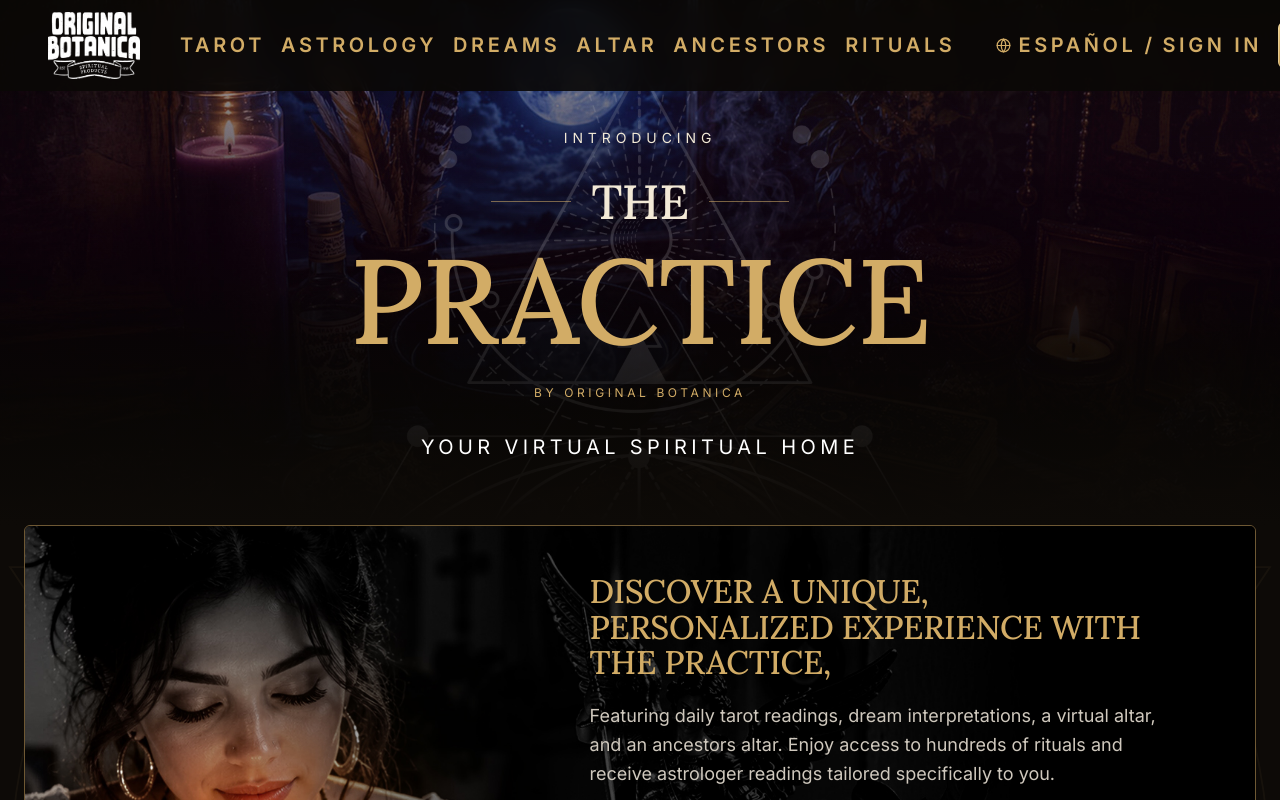
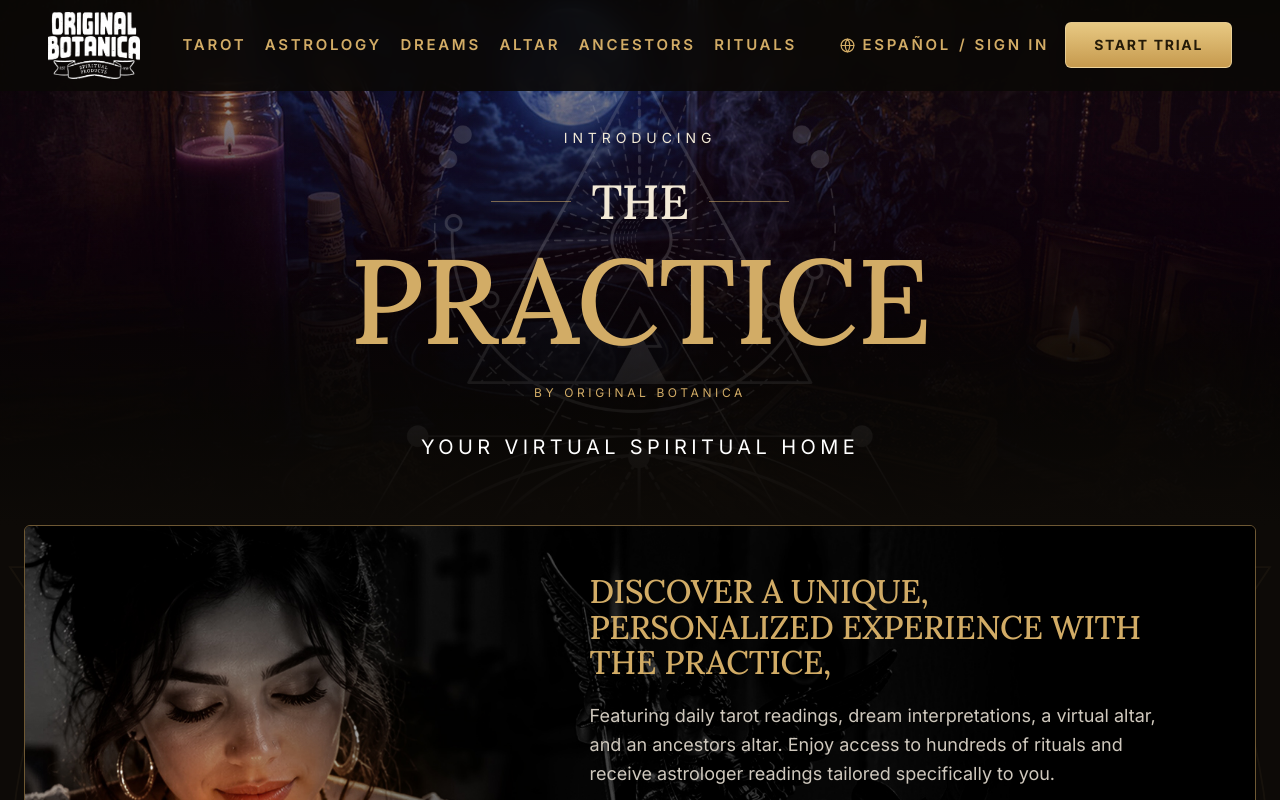
Before and after one commit to originalbotanica/dashboard-originalbotanica, a Next.js app: page / in a window 1280 px wide. Shown: the top 800 px of the page. Built offline with nearby package versions, Linux system fonts and the light colour scheme; no server answers.

Commit message:
Marketing header: smaller nav type (20px -> 15px), matching the member nav

```diff
--- a/components/marketing-header.tsx
+++ b/components/marketing-header.tsx
@@ -28,7 +28,7 @@
           />
         </Link>
         {/* Tool links, center — desktop only (the tiles cover mobile). */}
-        <nav className="hidden lg:flex flex-1 items-center justify-evenly gap-4 px-6 text-[20px] font-semibold tracking-[0.12em] uppercase whitespace-nowrap">
+        <nav className="hidden lg:flex flex-1 items-center justify-evenly gap-4 px-6 text-[15px] font-semibold tracking-[0.12em] uppercase whitespace-nowrap">
           {(
             [
               ["lp.featTarot", "/tools/tarot"],
@@ -42,7 +42,7 @@
             <Link
               key={href}
               href={href}
-              className="nav-link !text-[20px] !text-[#d2ac66] hover:!text-[#f0d9a6] transition-colors"
+              className="nav-link !text-[15px] !text-[#d2ac66] hover:!text-[#f0d9a6] transition-colors"
             >
               {t(locale, key)}
             </Link>
@@ -51,12 +51,12 @@
         {/* Right side sizes down hard at phone widths so "Sign in" never
             clips off the edge on ~360px Android screens. */}
         <nav className="flex items-center gap-1.5 md:gap-4 shrink-0">
-          <span className="flex items-center gap-1 sm:gap-1.5 md:gap-2 text-[13px] sm:text-[15px] md:text-[20px] font-semibold tracking-[0.06em] sm:tracking-[0.12em] uppercase whitespace-nowrap">
-            <LanguageToggle className="!text-[13px] sm:!text-[15px] md:!text-[20px] !text-[#d2ac66] hover:!text-[#f0d9a6]" />
+          <span className="flex items-center gap-1 sm:gap-1.5 md:gap-2 text-[13px] sm:text-[15px] md:text-[15px] font-semibold tracking-[0.06em] sm:tracking-[0.12em] uppercase whitespace-nowrap">
+            <LanguageToggle className="!text-[13px] sm:!text-[15px] md:!text-[15px] !text-[#d2ac66] hover:!text-[#f0d9a6]" />
             <span aria-hidden className="text-[#d2ac66] hidden sm:inline">/</span>
             <Link
               href="/login"
-              className="nav-link !text-[13px] sm:!text-[15px] md:!text-[20px] !text-[#d2ac66] hover:!text-[#f0d9a6] transition-colors"
+              className="nav-link !text-[13px] sm:!text-[15px] md:!text-[15px] !text-[#d2ac66] hover:!text-[#f0d9a6] transition-colors"
             >
               {t(locale, "lp.signIn")}
             </Link>
```
